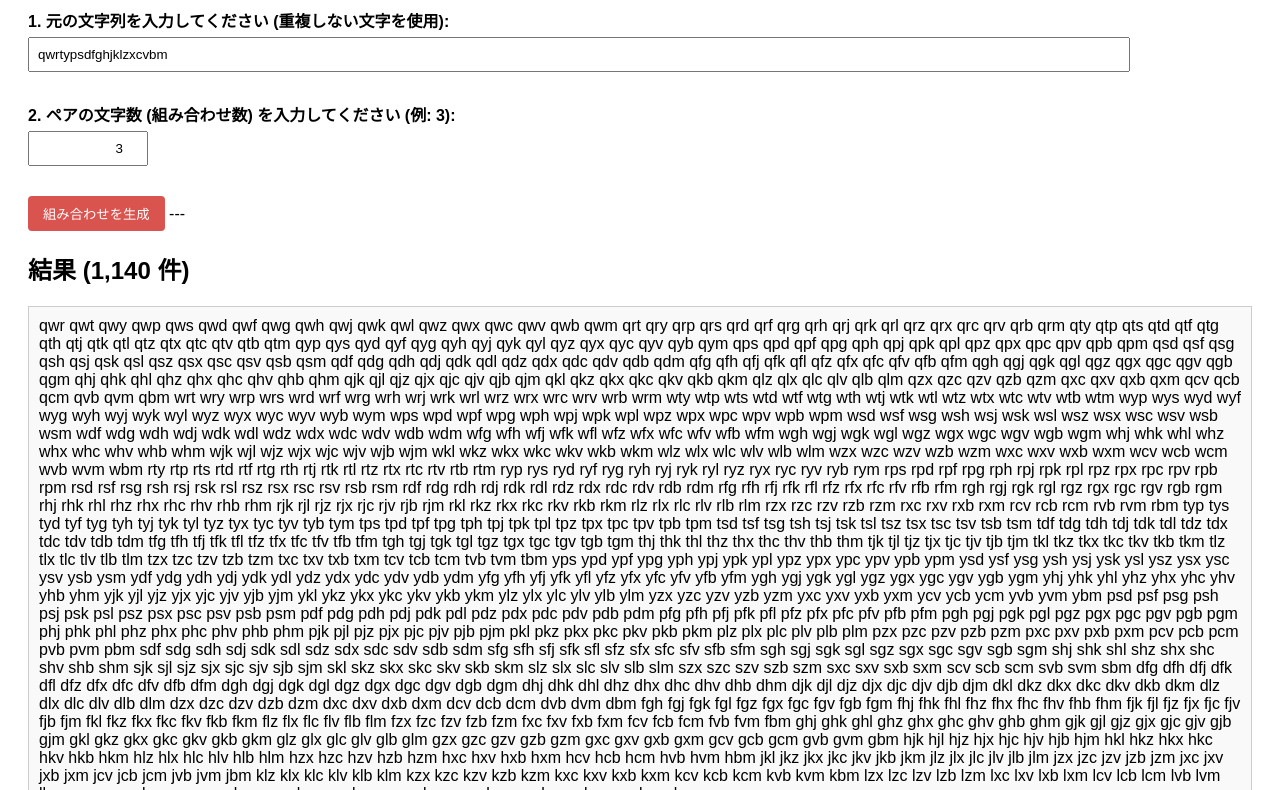
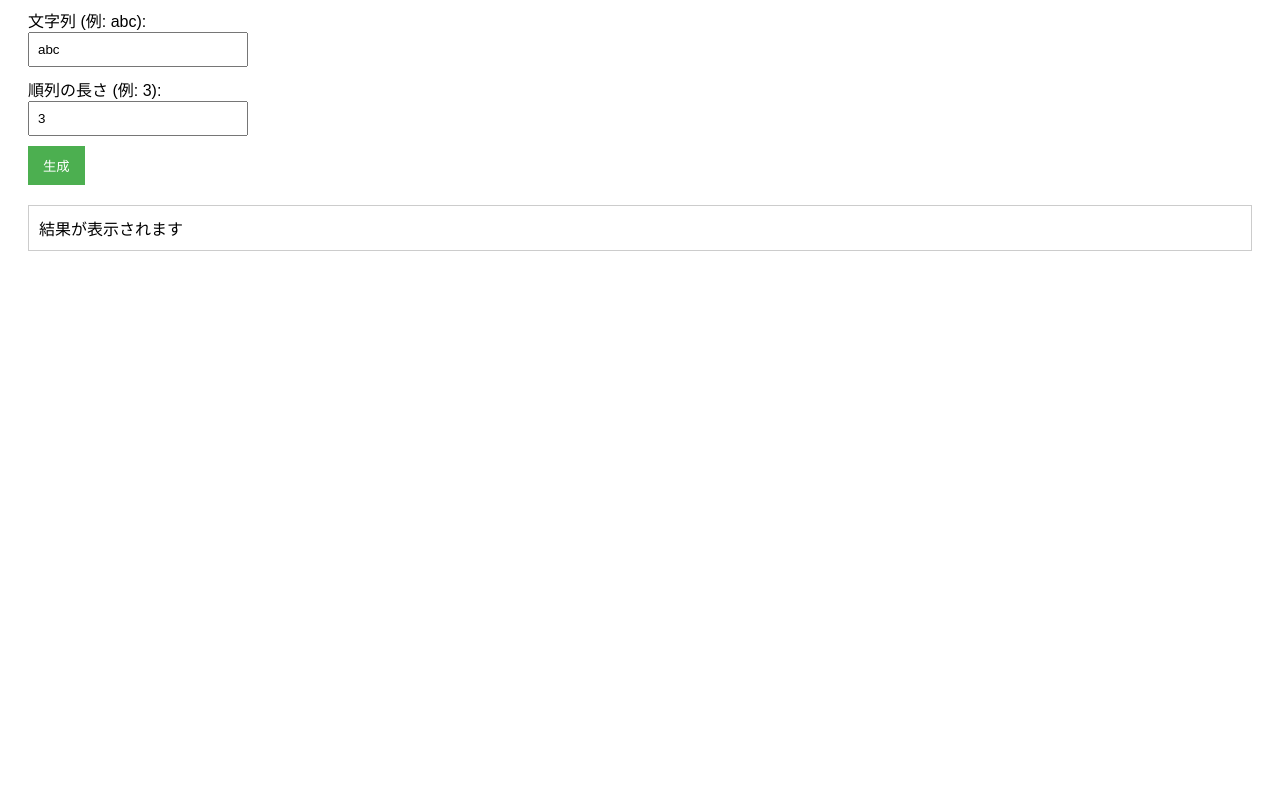
Before and after one commit to kiroku1010/kumiawase, a plain HTML site: page index.html in a window 1280 px wide. Shown: the part 109-899 px from the top of the page. After the commit the page ends 800 px from the top, so only its background shows below. Drawn offline with Linux system fonts and the light colour scheme.

Commit message:
Update index.html

```diff
--- a/index.html
+++ b/index.html
@@ -2,144 +2,104 @@
 <html lang="ja">
 <head>
     <meta charset="UTF-8">
-    <meta name="viewport" content="width=device-width, initial-scale=1.0">
-    <title>組み合わせペアジェネレーター</title>
+    <title>重複なしの順列生成</title>
     <style>
         body {
             font-family: Arial, sans-serif;
             padding: 20px;
         }
+        input[type="text"], input[type="number"] {
+            padding: 8px;
+            margin-bottom: 10px;
+            width: 200px;
+        }
+        button {
+            padding: 10px 15px;
+            background-color: #4CAF50;
+            color: white;
+            border: none;
+            cursor: pointer;
+        }
+        button:hover {
+            background-color: #45a049;
+        }
         #output {
-            margin-top: 15px;
+            margin-top: 20px;
             padding: 10px;
             border: 1px solid #ccc;
-            white-space: pre-wrap;
-            background-color: #f9f9f9;
-        }
-        input[type="text"] {
-            padding: 8px;
-            margin-right: 10px;
-            width: 90%;
-            box-sizing: border-box;
-            margin-bottom: 10px;
-        }
-        input[type="number"] {
-            padding: 8px;
-            width: 100px;
-            text-align: right;
-            margin-bottom: 10px;
-        }
-        button {
-            padding: 8px 15px;
-            cursor: pointer;
-            background-color: #d9534f; /* 赤系に変更 */
-            color: white;
-            border: none;
-            border-radius: 4px;
-        }
-        button:hover {
-            background-color: #c9302c;
-        }
-        .input-group {
-            margin-bottom: 20px;
-        }
-        label {
-            display: block;
-            margin-bottom: 5px;
-            font-weight: bold;
+            white-space: pre-wrap; /* 改行を保持し、必要に応じて折り返す */
         }
     </style>
 </head>
 <body>
 
-    <h1>組み合わせペアジェネレーター</h1>
+    <h1>順列生成 (隣接重複なし)</h1>
 
-    <div class="input-group">
-        <label for="baseString">1. 元の文字列を入力してください (重複しない文字を使用):</label>
-        <input type="text" id="baseString" value="qwrtypsdfghjklzxcvbm">
-    </div>
+    <label for="inputString">文字列 (例: abc):</label><br>
+    <input type="text" id="inputString" value="abc"><br>
 
-    <div class="input-group">
-        <label for="pairLength">2. ペアの文字数 (組み合わせ数) を入力してください (例: 3):</label>
-        <input type="number" id="pairLength" value="3" min="1">
-    </div>
+    <label for="inputNumber">順列の長さ (例: 3):</label><br>
+    <input type="number" id="inputNumber" value="3" min="1"><br>
 
-    <button onclick="generateCombinations()">組み合わせを生成</button>
+    <button onclick="generatePermutations()">生成</button>
 
-    ---
-
-    <h2>結果 (<span id="count">0</span> 件)</h2>
-    <div id="output"></div>
+    <div id="output">結果が表示されます</div>
 
     <script>
-        const outputDiv = document.getElementById('output');
-        const countSpan = document.getElementById('count');
+        function generatePermutations() {
+            const str = document.getElementById('inputString').value;
+            const length = parseInt(document.getElementById('inputNumber').value);
+            const outputDiv = document.getElementById('output');
 
-        /**
-         * 再帰的に組み合わせを生成する関数 (Combination: 順序を考慮せず選ぶ)
-         * @param {string[]} chars - 元の文字配列
-         * @param {number} k - 選び出す文字数
-         * @param {number} start_index - 探索を開始するインデックス
-         * @param {string[]} current_combination - 現在作成中の組み合わせ
-         * @param {string[]} result - 結果を格納する配列
-         */
-        function combine(chars, k, start_index, current_combination, result) {
-            // k個の文字を選び終わったら、結果に追加して終了
-            if (current_combination.length === k) {
-                result.push(current_combination.join(''));
+            // 入力チェック
+            if (!str || str.length === 0) {
+                outputDiv.textContent = "文字列を入力してください。";
+                return;
+            }
+            if (isNaN(length) || length < 1) {
+                outputDiv.textContent = "1以上の数を入力してください。";
                 return;
             }
 
-            // 残りの文字から選ぶ
-            for (let i = start_index; i < chars.length; i++) {
-                // i番目の文字を選び、次の文字を探す
-                current_combination.push(chars[i]);
+            const chars = str.split('');
+            const results = [];
 
-                // 次の文字は i+1 から探す (これにより重複がなく、順序も考慮しない組み合わせになる)
-                combine(chars, k, i + 1, current_combination, result);
+            /**
+             * 隣接重複なしの順列を再帰的に生成する関数
+             * @param {string} currentPermutation - 現在までに構築された順列
+             */
+            function permute(currentPermutation) {
+                // 順列の長さが指定の長さに達したら結果に追加
+                if (currentPermutation.length === length) {
+                    results.push(currentPermutation);
+                    return;
+                }
 
-                // バックトラック: i番目の文字を選ばなかった場合を試すために、元に戻す
-                current_combination.pop();
+                // 文字列の各文字を次の文字として試す
+                for (let i = 0; i < chars.length; i++) {
+                    const nextChar = chars[i];
+
+                    // 隣接する文字が重複するかチェック
+                    // currentPermutationが空でなければ、最後の文字と比較
+                    if (currentPermutation.length > 0) {
+                        const lastChar = currentPermutation[currentPermutation.length - 1];
+                        if (nextChar === lastChar) {
+                            // 隣接重複NGなのでスキップ
+                            continue;
+                        }
+                    }
+
+                    // 次の文字を追加して再帰呼び出し
+                    permute(currentPermutation + nextChar);
+                }
             }
+
+            // 生成開始
+            permute("");
+
+            // 結果をスペースで区切って表示
+            outputDiv.textContent = results.join(' ');
         }
-
-        function generateCombinations() {
-            const BASE_STRING_RAW = document.getElementById('baseString').value.trim();
-            const N = parseInt(document.getElementById('pairLength').value, 10);
-
-            // 元の文字列を配列にし、重複を排除（念のため）
-            const BASE_CHARS = [...new Set(BASE_STRING_RAW.split(''))];
-            const strLength = BASE_CHARS.length;
-            const combinations = [];
-
-            // --- 入力チェック ---
-            if (BASE_CHARS.length === 0) {
-                outputDiv.textContent = "⚠️ 元の文字列が空です。文字を入力してください。";
-                countSpan.textContent = "0";
-                return;
-            }
-            if (isNaN(N) || N < 1) {
-                outputDiv.textContent = "⚠️ 有効な正の整数 (ペアの文字数) を入力してください。";
-                countSpan.textContent = "0";
-                return;
-            }
-            if (N > strLength) {
-                outputDiv.textContent = `⚠️ 元の文字列 (${strLength}文字) は、指定された文字数 (${N}) よりも短いため、組み合わせを生成できません。`;
-                countSpan.textContent = "0";
-                return;
-            }
-            // --------------------
-
-            // 組み合わせ生成関数を実行
-            combine(BASE_CHARS, N, 0, [], combinations);
-
-            // 結果を出力 (スペース区切りで整形)
-            outputDiv.textContent = combinations.join(' ');
-            countSpan.textContent = combinations.length.toLocaleString();
-        }
-
-        // ページロード時に一度実行
-        generateCombinations();
     </script>
 
 </body>
```
